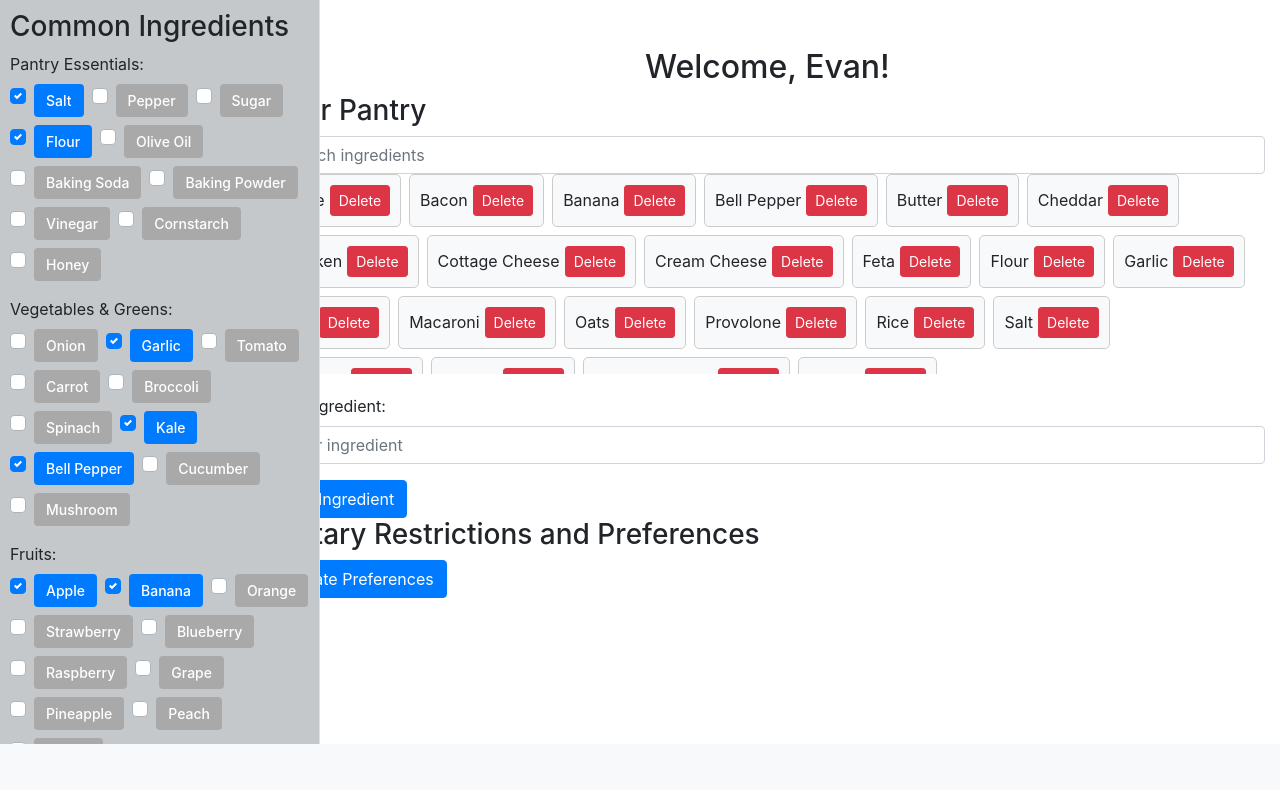
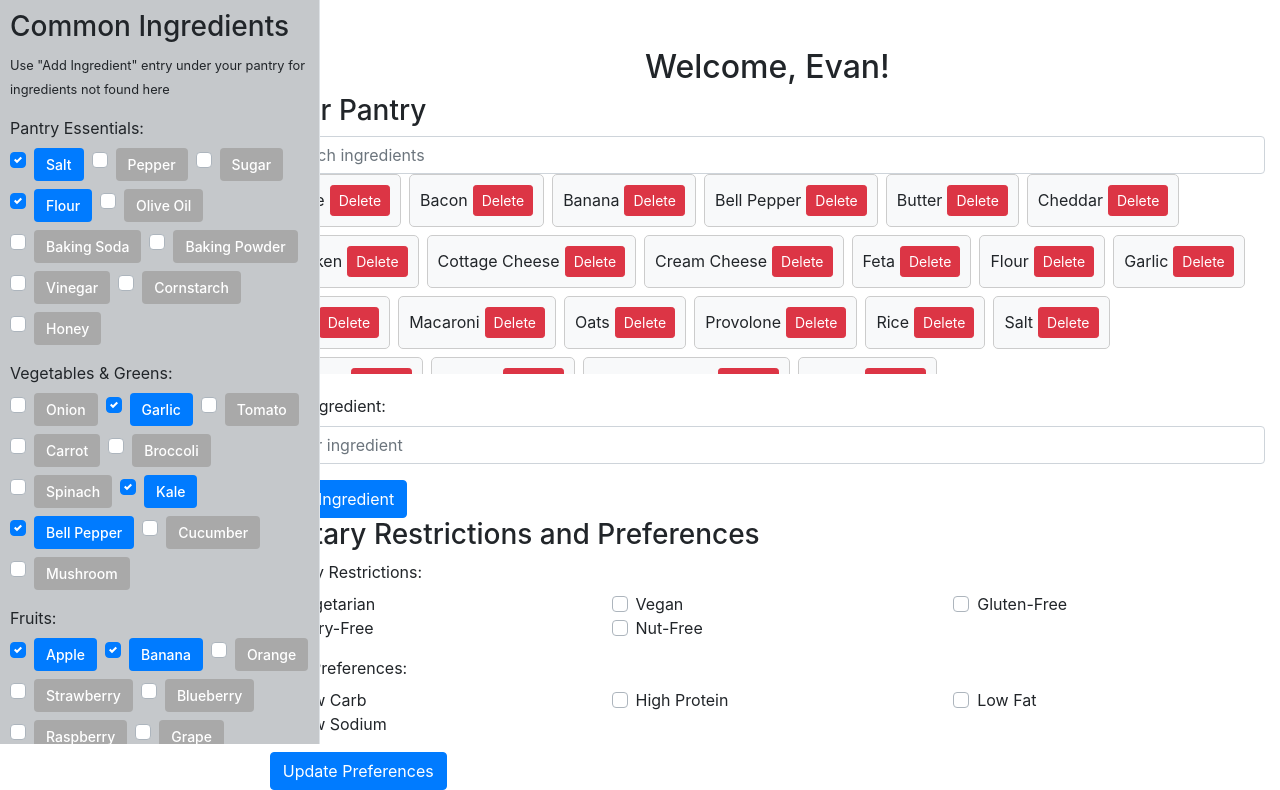
Before and after one commit to evanphoward/CS178, a Flask app: page /pantry in a window 1280 px wide. Shown: the part 56-846 px from the top of the page. Before the commit the page ends 800 px from the top, so only its background shows below. Run offline with Flask 3, Linux system fonts and the light colour scheme; a user stored in the database is signed in; some libraries are stand-ins or nearby versions.

Commit message:
finish all stub features and fix all existing bugs

````diff
--- a/FinalProject/app.py
+++ b/FinalProject/app.py
@@ -21,6 +21,8 @@ class User(UserMixin, db.Model):
     id = db.Column(db.Integer, primary_key=True)
     username = db.Column(db.String(80), unique=True, nullable=False)
     password = db.Column(db.String(128), nullable=False)
+    dietary_restrictions = db.Column(db.String(255), nullable=True, default="")
+    meal_preferences = db.Column(db.String(255), nullable=True, default="")
 
     def __repr__(self):
         return f'<User {self.username}>'
@@ -117,12 +119,21 @@ def recipe():
             user_ingredients = get_user_ingredients(current_user.id)
             ingredients_text = ', '.join(user_ingredients)
 
+        dietary_restrictions = ""
+        meal_preferences = ""
+        if current_user.is_authenticated:
+            if len(current_user.dietary_restrictions) > 0:
+                dietary_restrictions = f"The recipe should obey the following dietary restrictions: {current_user.dietary_restrictions}."
+            if len(current_user.meal_preferences) > 0:
+                meal_preferences = f"The recipe should keep in mind the following preferences: {current_user.meal_preferences}."
+
+        meal_type = request.form.get('meal_type')
+
         if ingredients_text == "":
             return render_template('recipe.html', recipe="Please input at least one ingredient!")
 
         prompt = f"""
-        Create a recipe that uses only the following ingredients. You don't need to use all the ingredients, but you must only use ingredients from this list.
-        Write in the following format. The list of ingredients on the second line shouldn't have quantities, but the ingredients in the HTML should have quantities.
+        Create a recipe in the following format. The list of ingredients on the second line shouldn't have quantities, but the ingredients in the HTML should have quantities.
 
         ```
         [TITLE]
@@ -142,7 +153,9 @@ def recipe():
         </div>
         ```
 
-        Here are the ingredients:  {ingredients_text}"""
+        The recipe should only use the following ingredients. You don't need to use all the ingredients, but you must only use ingredients from this list: {ingredients_text}. The recipe should be for {meal_type}.
+        {dietary_restrictions}
+        {meal_preferences}"""
 
         response = openai.ChatCompletion.create(
             model="gpt-3.5-turbo",
@@ -152,11 +165,16 @@ def recipe():
             ]
         ).choices[0].message.content
 
-        recipe_title = response.split("\n")[0]
-        ingredients = response.split("\n")[1]
-        if ingredients == '':
-            ingredients = response.split("\n")[2]
-        generated_recipe_content = response[response.index("<"):]
+        try:
+            recipe_title = response.split("\n")[0]
+            ingredients = response.split("\n")[1]
+            if ingredients == '':
+                ingredients = response.split("\n")[2]
+            generated_recipe_content = response[response.index("<"):]
+        except:
+            # If GPT returns something in an invalid format, just display the entire response
+            # Have not seen this happen, but theorectically possible
+            return render_template('recipe.html', recipe=response)
 
         generated_recipe = Recipe(title=recipe_title, ingredients=ingredients, content=generated_recipe_content)
         db.session.add(generated_recipe)
@@ -222,7 +240,24 @@ def delete_ingredient(ingredient_id):
 @app.route('/update_preferences', methods=['POST'])
 @login_required
 def update_preferences():
-    # Add code to store the user's dietary restrictions and preferences
+    restrictions = ['vegetarian', 'vegan', 'gluten_free', 'dairy_free', 'nut_free']
+    preferences = ['low_carb', 'high_protein', 'low_fat', 'low_sodium']
+
+    user_restrictions = []
+    user_preferences = []
+
+    for restriction in restrictions:
+        if restriction in request.form:
+            user_restrictions.append(restriction)
+
+    for preference in preferences:
+        if preference in request.form:
+            user_preferences.append(preference)
+
+    current_user.dietary_restrictions = ','.join(user_restrictions)
+    current_user.meal_preferences = ','.join(user_preferences)
+    db.session.commit()
+
     flash('Preferences updated successfully')
     return redirect(url_for('pantry'))
 
--- a/FinalProject/templates/index.html
+++ b/FinalProject/templates/index.html
@@ -2,6 +2,7 @@
 
 {% block content %}
 <div class="container">
+    {% include 'flash_messages.html' %}
     <div class="jumbotron text-center mt-5">
         <h1>PantryPal</h1>
         <p>Create personalized recipes based on your ingredients and preferences, powered by AI!</p>
--- a/FinalProject/templates/login.html
+++ b/FinalProject/templates/login.html
@@ -2,6 +2,7 @@
 
 {% block content %}
 <div class="container">
+    {% include 'flash_messages.html' %}
     <h2 class="text-center mt-5">Log In</h2>
     <form method="POST" action="{{ url_for('login') }}">
         <div class="form-group">
--- a/FinalProject/templates/pantry.html
+++ b/FinalProject/templates/pantry.html
@@ -30,11 +30,47 @@
             <button type="submit" class="btn btn-primary">Add Ingredient</button>
         </form>
 
+        {% set user_restrictions = current_user.dietary_restrictions.split(',') %}
+        {% set user_preferences = current_user.meal_preferences.split(',') %}
+
         <h3>Dietary Restrictions and Preferences</h3>
         <form method="POST" action="{{ url_for('update_preferences') }}">
-            <!-- Add checkboxes for dietary restrictions and preferences here -->
+            <div class="form-group">
+                <label>Dietary Restrictions:</label>
+                <div class="dietary-restrictions-list row">
+                    {% set restrictions = ['Vegetarian', 'Vegan', 'Gluten-Free', 'Dairy-Free', 'Nut-Free'] %}
+                    {% for restriction in restrictions %}
+                    <div class="col-md-6 col-lg-4">
+                        <div class="custom-control custom-checkbox">
+                            <input type="checkbox" class="custom-control-input" id="{{ restriction.lower().replace(' ', '_') }}" name="{{ restriction.lower().replace(' ', '_') }}"
+                            {% if restriction.lower().replace(' ', '_') in user_restrictions %}checked{% endif %}>
+                            <label class="custom-control-label" for="{{ restriction.lower().replace(' ', '_') }}">{{ restriction }}</label>
+                        </div>
+                    </div>
+                    {% endfor %}
+                </div>
+            </div>
+
+            <div class="form-group">
+                <label>Meal Preferences:</label>
+                <div class="meal-preferences-list row">
+                    {% set preferences = ['Low Carb', 'High Protein', 'Low Fat', 'Low Sodium'] %}
+                    {% for preference in preferences %}
+                    <div class="col-md-6 col-lg-4">
+                        <div class="custom-control custom-checkbox">
+                            <input type="checkbox" class="custom-control-input" id="{{ preference.lower().replace(' ', '_') }}" name="{{ preference.lower().replace(' ', '_') }}"
+                            {% if preference.lower().replace(' ', '_') in user_preferences %}checked{% endif %}>
+                            <label class="custom-control-label" for="{{ preference.lower().replace(' ', '_') }}">{{ preference }}</label>
+                        </div>
+                    </div>
+                    {% endfor %}
+                </div>
+            </div>
+
             <button type="submit" class="btn btn-primary">Update Preferences</button>
         </form>
+
+
     </div>
 </div>
 {% endblock %}
--- a/FinalProject/templates/recipe.html
+++ b/FinalProject/templates/recipe.html
@@ -7,7 +7,8 @@
         {% include 'flash_messages.html' %}
         <div>
             <h2 class="text-center mt-5">Generated Recipe</h2>
-            <p>{{ recipe|safe }}</p>
+            <p><small>Disclaimer: All recipes are generated by the GPT-3.5 model trained by OpenAI. These recipes were not vetted by real people and any generated recipes should be used with that in mind.</small></p>
+            {{ recipe|safe }}
         </div>
     </div>
 </div>
--- a/FinalProject/templates/register.html
+++ b/FinalProject/templates/register.html
@@ -2,6 +2,7 @@
 
 {% block content %}
 <div class="container">
+    {% include 'flash_messages.html' %}
     <h2 class="text-center mt-5">Register</h2>
     <form method="POST" action="{{ url_for('register') }}">
         <div class="form-group">
--- a/FinalProject/templates/sidebar.html
+++ b/FinalProject/templates/sidebar.html
@@ -2,16 +2,17 @@
     <div class="sidebar">
         {% if request.path == url_for('pantry') %}
         <h3>Common Ingredients</h3>
+        <p><small>Use "Add Ingredient" entry under your pantry for ingredients not found here</small></p>
             <form method="POST" action="{{ url_for('update_common_ingredients') }}">
                 {% set categories = [
                     ('Pantry Essentials', ['Salt', 'Pepper', 'Sugar', 'Flour', 'Olive Oil', 'Baking Soda', 'Baking Powder', 'Vinegar', 'Cornstarch', 'Honey']),
                     ('Vegetables & Greens', ['Onion', 'Garlic', 'Tomato', 'Carrot', 'Broccoli', 'Spinach', 'Kale', 'Bell Pepper', 'Cucumber', 'Mushroom']),
-                    ('Fruits', ['Apple', 'Banana', 'Orange', 'Strawberry', 'Blueberry', 'Raspberry', 'Grape', 'Pineapple', 'Peach', 'Lemon']),
+                    ('Fruits', ['Apple', 'Banana', 'Orange', 'Strawberry', 'Blueberry', 'Raspberry', 'Grape', 'Peach', 'Lemon']),
                     ('Nuts & Seeds', ['Almond', 'Walnut', 'Cashew', 'Peanut', 'Chia Seed', 'Flaxseed', 'Sunflower Seed', 'Pistachio', 'Pecan', 'Pumpkin Seed']),
-                    ('Cheeses', ['Cheddar', 'Mozzarella', 'Parmesan', 'Feta', 'Swiss', 'Gouda', 'Brie', 'Monterey Jack', 'Provolone', 'Blue']),
-                    ('Dairy & Eggs', ['Milk', 'Butter', 'Yogurt', 'Sour Cream', 'Cream Cheese', 'Whipping Cream', 'Eggs', 'Cottage Cheese', 'Ricotta', 'Ice Cream']),
+                    ('Cheeses', ['Cheddar', 'Mozzarella', 'Parmesan', 'Feta', 'Swiss', 'Gouda', 'Brie', 'Monterey Jack', 'Provolone']),
+                    ('Dairy & Eggs', ['Milk', 'Butter', 'Yogurt', 'Sour Cream', 'Cream Cheese', 'Eggs', 'Cottage Cheese', 'Ricotta', 'Ice Cream']),
                     ('Meats', ['Chicken', 'Beef', 'Pork', 'Bacon', 'Sausage', 'Turkey', 'Salmon', 'Tuna', 'Shrimp', 'Lamb']),
-                    ('Grains & Pasta', ['Rice', 'Pasta', 'Bread', 'Quinoa', 'Couscous', 'Oats', 'Barley', 'Bulgur', 'Tortilla', 'Crackers'])
+                    ('Grains & Pasta', ['Rice', 'Oats', 'Tortilla', 'Crackers', 'Spaghetti', 'Macaroni'])
                 ] %}
                 {% for category, category_ingredients in categories %}
                     <div class="form-group">
@@ -37,12 +38,17 @@
                     {% if current_user.is_authenticated %}
                         <p><small>Leave blank to use pantry</small></p>
                     {% else %}
-                        <p><small>Register or Login to create persistent pantry</small></p>
+                        <p><small>Register or Login to create persistent pantry and indicate dietary restrictions</small></p>
                     {% endif %}
                 </div>
                 <div class="form-group">
                     <label for="meal_type">Meal Type:</label>
-                    <!-- Add options for meal types here -->
+                    <select class="form-control" id="meal_type" name="meal_type">
+                        <option value="breakfast">Breakfast</option>
+                        <option value="lunch">Lunch</option>
+                        <option value="dinner">Dinner</option>
+                        <option value="a snack">Snack</option>
+                    </select>
                 </div>
                 <button type="submit" class="btn btn-success">Generate Recipe</button>
             </form>
@@ -67,6 +73,7 @@
                 }
             }).then(function(response) {
                 if (response.ok) {
+                    localStorage.setItem('sidebarScrollPosition', document.querySelector('.sidebar').scrollTop);
                     location.reload();
                 } else {
                     console.error('Failed to update ingredient');
@@ -74,4 +81,13 @@
             });
         });
     });
+
+    document.addEventListener('DOMContentLoaded', function() {
+        const sidebar = document.querySelector('.sidebar');
+        const scrollPosition = localStorage.getItem('sidebarScrollPosition');
+        if (scrollPosition) {
+            sidebar.scrollTop = scrollPosition;
+            localStorage.removeItem('sidebarScrollPosition');
+        }
+    });
 </script>
````
Also changed, not shown: FinalProject/instance/users.db.
